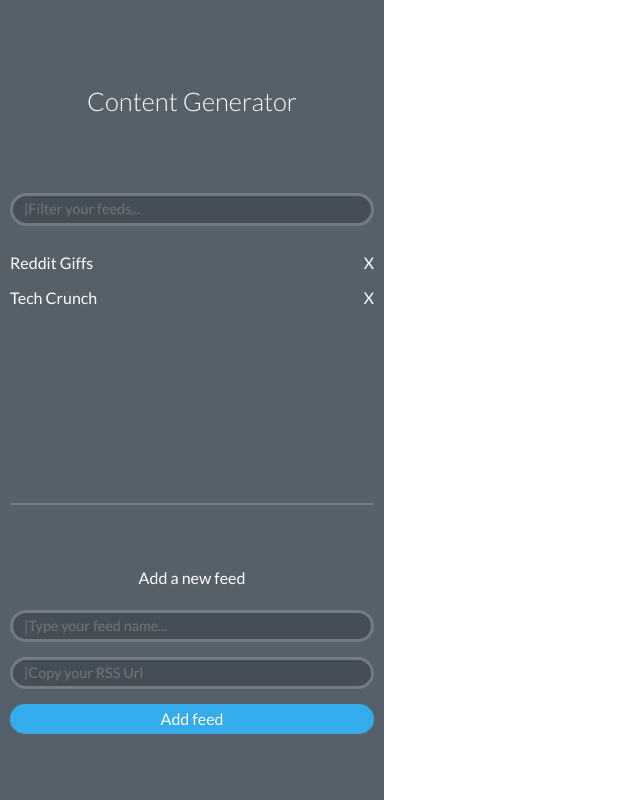
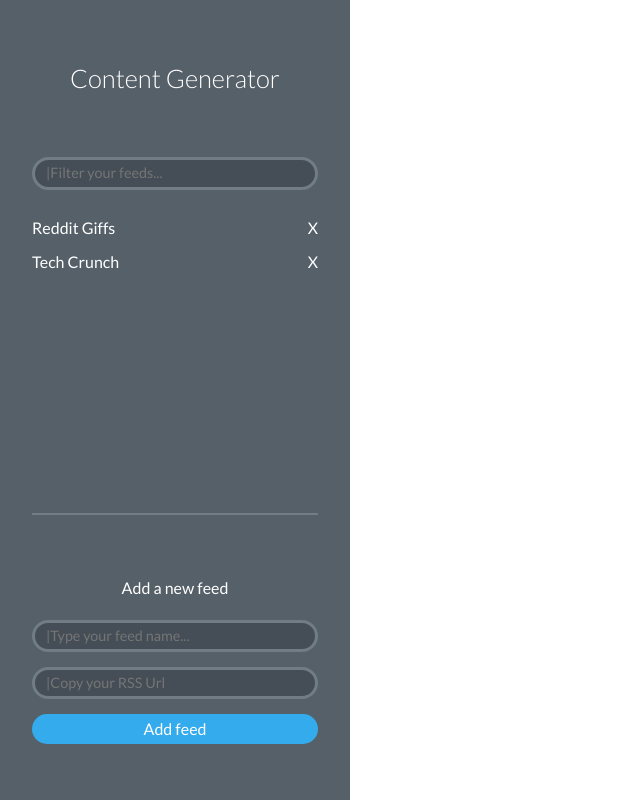
Before and after one commit to kmlprtsng/rss-feed-reader, an Angular app: page / in a window 1280 px wide. Shown: the whole page, without its empty margins (0-640 px from the left). Built offline with nearby package versions, Linux system fonts and the light colour scheme.

Commit message:
style the sidebar a little better

```diff
--- a/src/styles/_sidebar.scss
+++ b/src/styles/_sidebar.scss
@@ -5,14 +5,15 @@
   background: #566069;
   display: flex;
   flex-direction: column;
-  padding: 10px;
+  padding: 0 2em;
+  max-width: 350px;
 }
 
 .sidebar__header {
   h1 {
     font-weight: 100;
     font-size: 1.6em;
-    margin: 3em 0;
+    margin: 2.5em 0;
     text-align: center;
   }
 }
```
